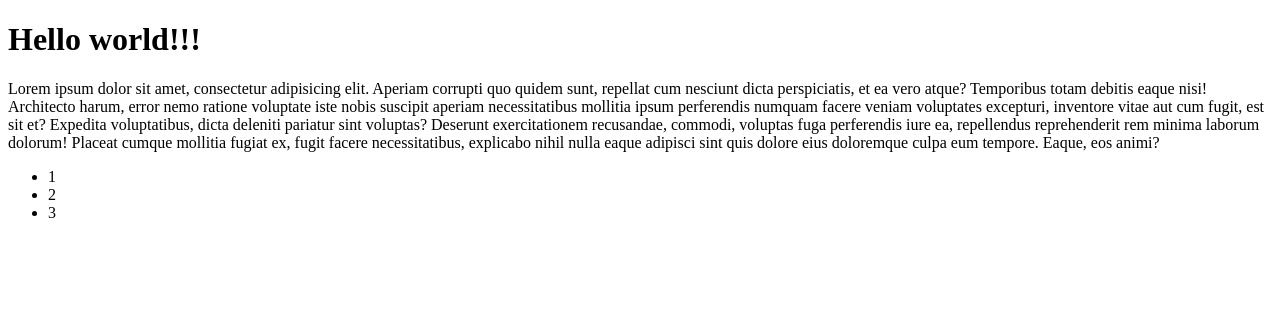
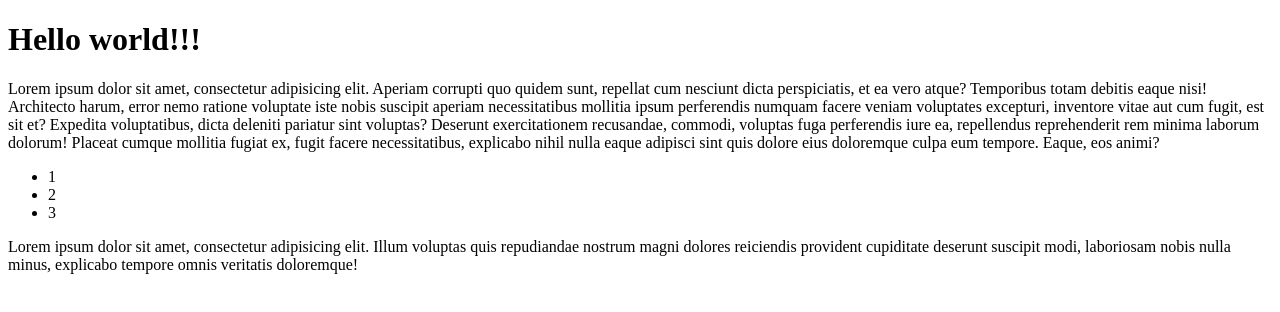
Before and after one commit to vishaljadhav98/test1, a plain HTML site: page index.html in a window 1280 px wide. Drawn offline with Linux system fonts and the light colour scheme.

Commit message:
added a para

```diff
--- a/index.html
+++ b/index.html
@@ -25,5 +25,6 @@
         <li>2</li>
         <li>3</li>
     </ul>
+    <p>Lorem ipsum dolor sit amet, consectetur adipisicing elit. Illum voluptas quis repudiandae nostrum magni dolores reiciendis provident cupiditate deserunt suscipit modi, laboriosam nobis nulla minus, explicabo tempore omnis veritatis doloremque!</p>
   </body>
 </html>
```
